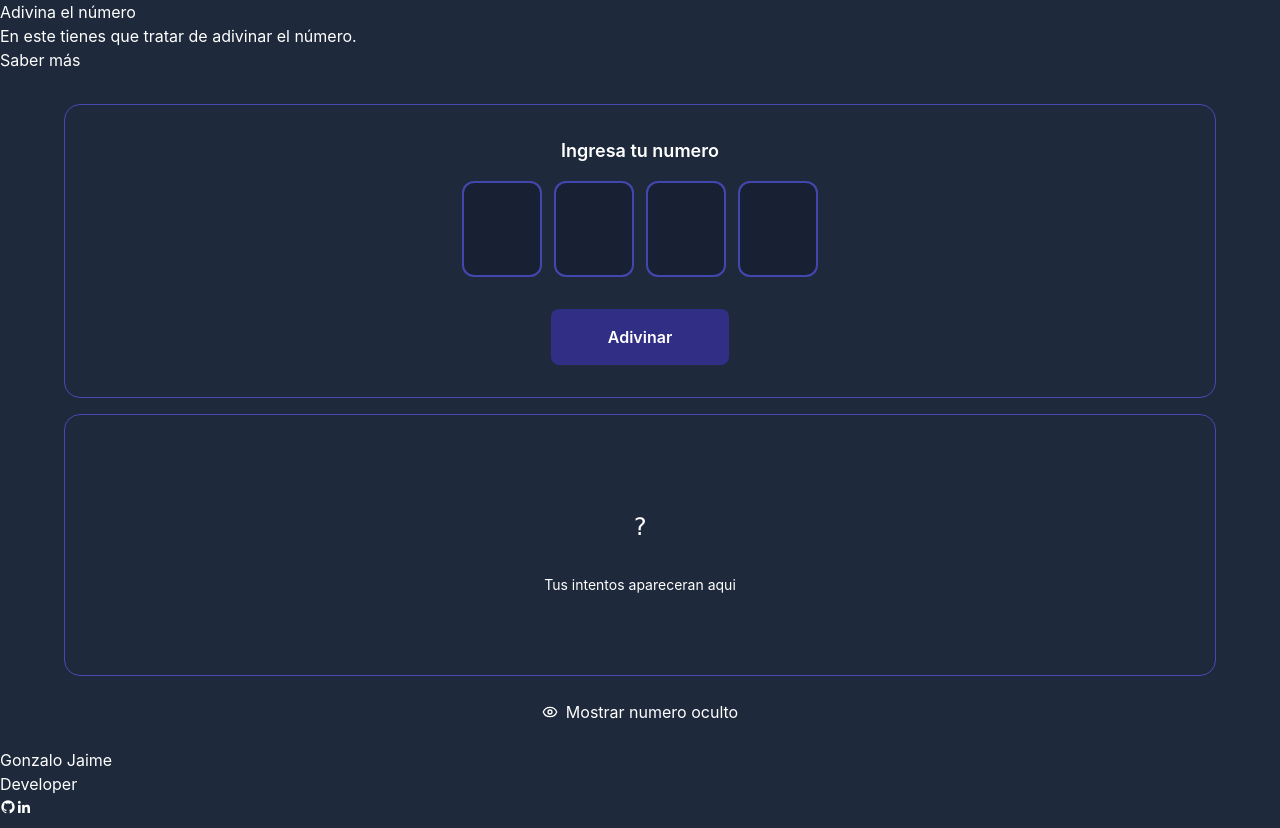
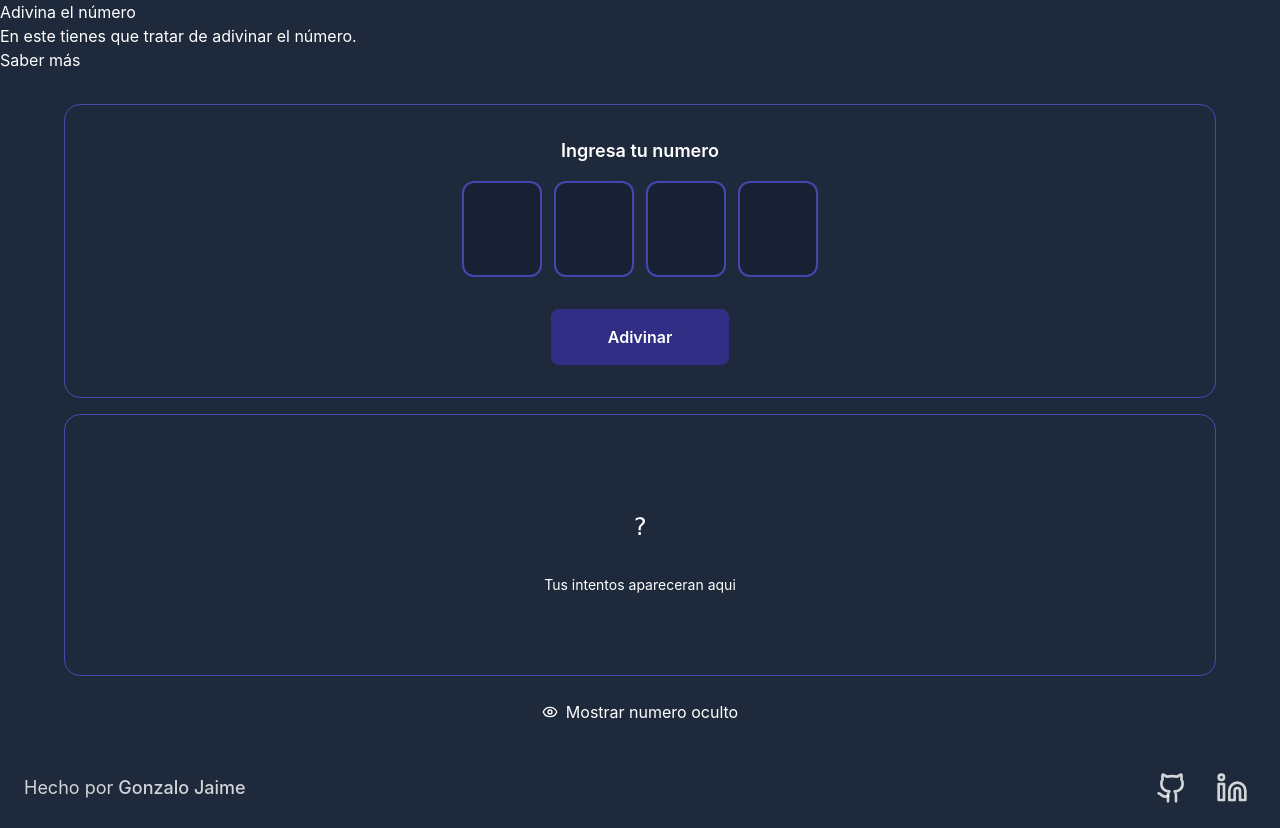
Before and after one commit to GzaJai/AdivinaElNumero, a React (Vite) app: page / in a window 1280 px wide. Built offline with nearby package versions, Linux system fonts and the light colour scheme.

Commit message:
updating footer styles

```diff
--- a/src/components/Footer.jsx
+++ b/src/components/Footer.jsx
@@ -1,16 +1,24 @@
-import React from 'react'
-import '../styles/Footer.css'
+import { Github, Linkedin } from 'lucide-react'
 
 const Footer = () => {
   return (
-    <footer>
-      <div className="name__footer">
-        <a href="https://github.com/GzaJai/"><h3>Gonzalo Jaime</h3>
-          <h4>Developer</h4></a>
-      </div>
-      <div className="links">
-        <a href="https://github.com/GzaJai/" target="_blank"><i className='bx bxl-github' ></i></a>
-        <a href="https://www.linkedin.com/in/gjaimeguinazu/" target="_blank"><i className='bx bxl-linkedin' ></i></a>
+    <footer className='w-full py-4 flex items-center justify-between px-6 text-white/80'>
+      <p className='text-lg'>
+        Hecho por <a href="https://github.com/GzaJai/" target="_blank" rel="noopener noreferrer"
+          className='text-primary font-medium hover:underline'>
+          Gonzalo Jaime
+        </a>
+      </p>
+
+      <div className='flex items-center gap-3'>
+        <a href="https://github.com/GzaJai/" target="_blank" rel="noopener noreferrer"
+          className='p-2 rounded-lg hover:text-indigo-600 hover:bg-indigo-600/20 transition-colors'>
+          <Github className='w-8 h-8' />
+        </a>
+        <a href="https://www.linkedin.com/in/gjaimeguinazu/" target="_blank" rel="noopener noreferrer"
+          className='p-2 rounded-lg hover:text-indigo-600 hover:bg-indigo-600/20 transition-colors'>
+          <Linkedin className='w-8 h-8' />
+        </a>
       </div>
     </footer>
   )
```
